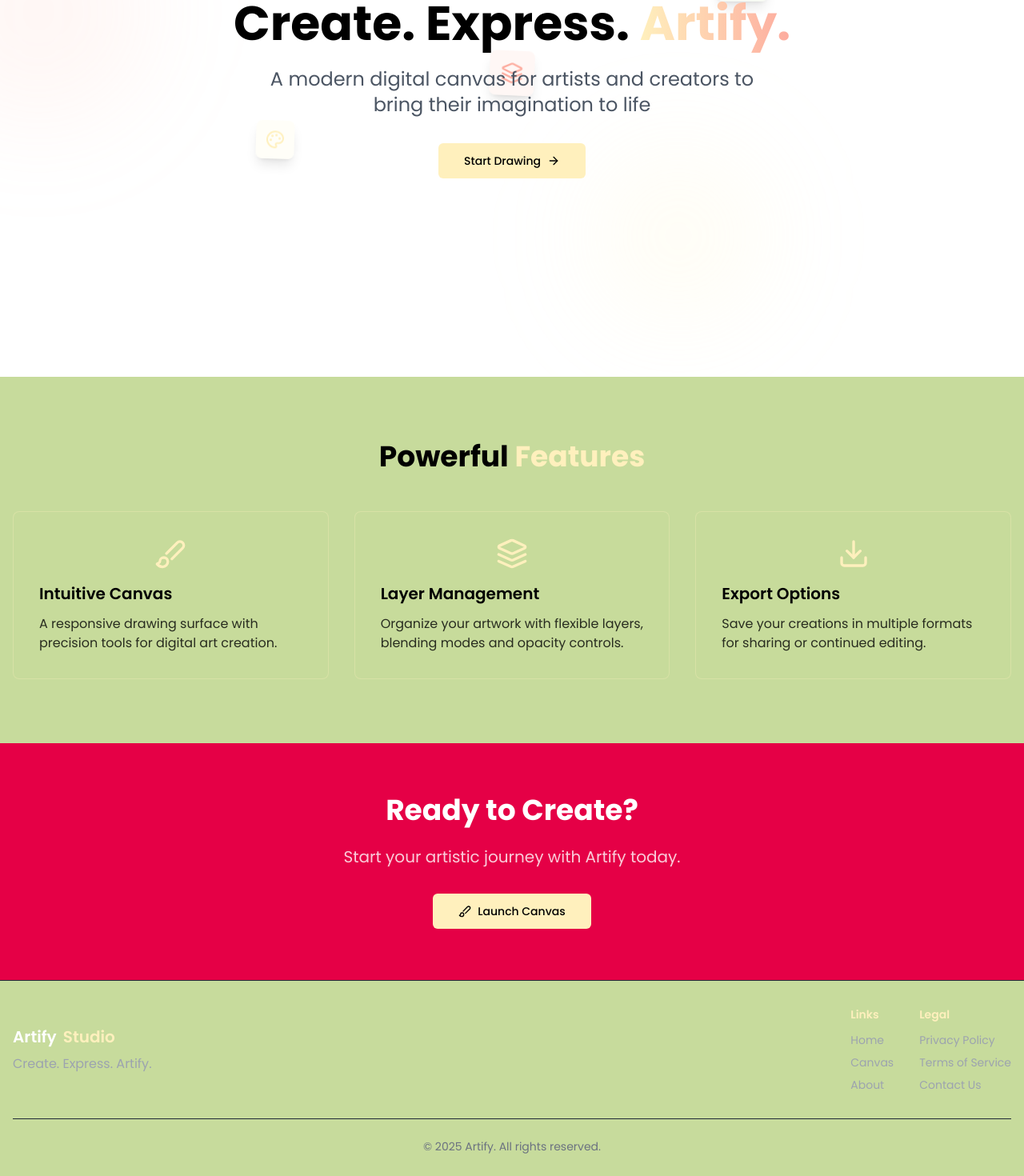
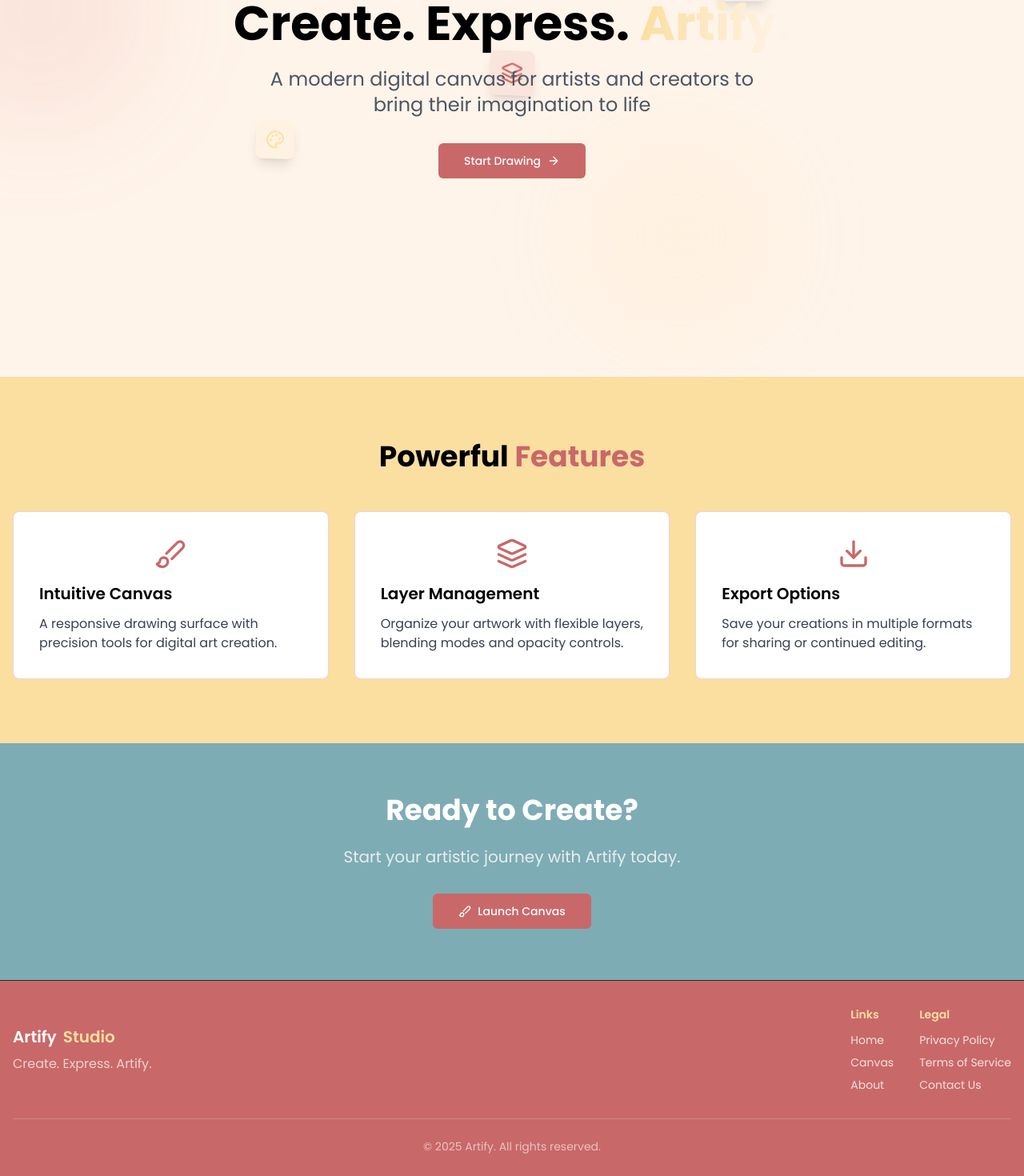
Before and after one commit to itserror404/artful-canvas-creator, a React (Vite) app: page / in a window 1280 px wide. Shown: the part 329-1799 px from the top of the page at 80% size. Built offline with nearby package versions, Linux system fonts and the light colour scheme.

Commit message:
Refactor: Update color palette
Update the color palette to match the new design specifications.

```diff
--- a/src/components/Footer.tsx
+++ b/src/components/Footer.tsx
@@ -4,38 +4,38 @@ import { Link } from 'react-router-dom';
 
 const Footer = () => {
   return (
-    <footer className="bg-artify-primary py-8 border-t border-gray-800">
+    <footer className="bg-artify-error py-8 border-t border-gray-800">
       <div className="container mx-auto px-4">
         <div className="flex flex-col md:flex-row justify-between items-center">
           <div className="mb-6 md:mb-0">
-            <h3 className="text-xl font-semibold text-artify-white flex items-center gap-2">
+            <h3 className="text-xl font-semibold text-white flex items-center gap-2">
               Artify <span className="text-artify-secondary">Studio</span>
             </h3>
-            <p className="text-gray-400 mt-2">Create. Express. Artify.</p>
+            <p className="text-white/70 mt-2">Create. Express. Artify.</p>
           </div>
 
           <div className="flex gap-8">
             <div>
               <h4 className="text-sm font-semibold text-artify-secondary mb-3">Links</h4>
               <ul className="space-y-2 text-sm">
-                <li><Link to="/" className="text-gray-400 hover:text-artify-secondary transition">Home</Link></li>
-                <li><Link to="/canvas" className="text-gray-400 hover:text-artify-secondary transition">Canvas</Link></li>
-                <li><Link to="/about" className="text-gray-400 hover:text-artify-secondary transition">About</Link></li>
+                <li><Link to="/" className="text-white/80 hover:text-artify-secondary transition">Home</Link></li>
+                <li><Link to="/canvas" className="text-white/80 hover:text-artify-secondary transition">Canvas</Link></li>
+                <li><Link to="/about" className="text-white/80 hover:text-artify-secondary transition">About</Link></li>
               </ul>
             </div>
 
             <div>
               <h4 className="text-sm font-semibold text-artify-secondary mb-3">Legal</h4>
               <ul className="space-y-2 text-sm">
-                <li><a href="#" className="text-gray-400 hover:text-artify-secondary transition">Privacy Policy</a></li>
-                <li><a href="#" className="text-gray-400 hover:text-artify-secondary transition">Terms of Service</a></li>
-                <li><a href="#" className="text-gray-400 hover:text-artify-secondary transition">Contact Us</a></li>
+                <li><a href="#" className="text-white/80 hover:text-artify-secondary transition">Privacy Policy</a></li>
+                <li><a href="#" className="text-white/80 hover:text-artify-secondary transition">Terms of Service</a></li>
+                <li><a href="#" className="text-white/80 hover:text-artify-secondary transition">Contact Us</a></li>
               </ul>
             </div>
           </div>
         </div>
 
-        <div className="mt-8 pt-6 border-t border-gray-800 text-center text-sm text-gray-500">
+        <div className="mt-8 pt-6 border-t border-white/20 text-center text-sm text-white/60">
           <p>© {new Date().getFullYear()} Artify. All rights reserved.</p>
         </div>
       </div>
--- a/src/index.css
+++ b/src/index.css
@@ -1,4 +1,3 @@
-
 @import url('https://fonts.googleapis.com/css2?family=Poppins:wght@300;400;500;600;700&display=swap');
 
 @tailwind base;
@@ -16,35 +15,35 @@
     --popover: 0 0% 100%;
     --popover-foreground: 0 0% 20%;
 
-    --primary: 90 51% 73%;
+    --primary: 191 19% 60%;
     --primary-foreground: 0 0% 20%;
 
-    --secondary: 48 100% 88%;
+    --secondary: 43 89% 81%;
     --secondary-foreground: 0 0% 20%;
 
     --muted: 248 20% 90%;
     --muted-foreground: 0 0% 45%;
 
-    --accent: 11 96% 80%;
+    --accent: 35 100% 96%;
     --accent-foreground: 0 0% 20%;
 
-    --destructive: 348 100% 45%;
+    --destructive: 0 43% 60%;
     --destructive-foreground: 0 0% 100%;
 
     --border: 248 20% 85%;
     --input: 248 20% 85%;
-    --ring: 90 51% 73%;
+    --ring: 191 19% 60%;
 
     --radius: 0.5rem;
 
-    --sidebar-background: 90 51% 73%;
+    --sidebar-background: 191 19% 60%;
     --sidebar-foreground: 0 0% 100%;
-    --sidebar-primary: 48 100% 88%;
+    --sidebar-primary: 43 89% 81%;
     --sidebar-primary-foreground: 0 0% 20%;
-    --sidebar-accent: 11 96% 80%;
+    --sidebar-accent: 35 100% 96%;
     --sidebar-accent-foreground: 0 0% 20%;
-    --sidebar-border: 90 51% 63%;
-    --sidebar-ring: 48 100% 88%;
+    --sidebar-border: 191 19% 50%;
+    --sidebar-ring: 43 89% 81%;
   }
 
   * {
@@ -52,7 +51,7 @@
   }
 
   body {
-    @apply bg-white text-artify-text font-poppins overflow-x-hidden;
+    @apply bg-white text-black font-poppins overflow-x-hidden;
   }
 
   .canvas-container {
@@ -60,7 +59,7 @@
   }
 
   .toolbar-button {
-    @apply p-2 rounded-lg transition-all duration-200 text-artify-white
+    @apply p-2 rounded-lg transition-all duration-200 text-black
            hover:bg-artify-secondary hover:text-artify-text;
   }
 
@@ -152,7 +151,6 @@
   }
 }
 
-/* Update this to use our artify-primary color */
 .bg-artify-primary-dark {
   background-color: rgba(199, 219, 156, 0.8);
 }
--- a/src/pages/Home.tsx
+++ b/src/pages/Home.tsx
@@ -9,9 +9,9 @@ const Home = () => {
   return (
     <div className="min-h-screen">
       {/* Hero Section */}
-      <div className="relative min-h-screen flex items-center justify-center overflow-hidden pt-20">
+      <div className="relative min-h-screen flex items-center justify-center overflow-hidden pt-20 bg-artify-accent">
         <div className="absolute -top-16 -right-16 h-64 w-64 rounded-full bg-artify-secondary/20 blur-3xl"></div>
-        <div className="absolute top-1/4 -left-24 h-72 w-72 rounded-full bg-artify-accent/10 blur-3xl"></div>
+        <div className="absolute top-1/4 -left-24 h-72 w-72 rounded-full bg-artify-error/10 blur-3xl"></div>
         <div className="absolute bottom-16 right-1/4 h-56 w-56 rounded-full bg-artify-secondary/15 blur-3xl"></div>
 
         {/* Floating 3D elements */}
@@ -21,12 +21,12 @@ const Home = () => {
         <div className="absolute bottom-1/3 left-1/4 floating-card h-12 w-12 bg-artify-secondary/10 rounded-lg shadow-lg animate-float-delay">
           <Palette className="h-6 w-6 text-artify-secondary absolute inset-0 m-auto" />
         </div>
-        <div className="absolute top-1/2 left-1/5 floating-card h-14 w-14 bg-artify-accent/10 rounded-lg shadow-lg animate-float-alt">
-          <Layers className="h-7 w-7 text-artify-accent absolute inset-0 m-auto" />
+        <div className="absolute top-1/2 left-1/5 floating-card h-14 w-14 bg-artify-error/10 rounded-lg shadow-lg animate-float-alt">
+          <Layers className="h-7 w-7 text-artify-error absolute inset-0 m-auto" />
         </div>
 
         <div className="container px-4 mx-auto z-10 text-center">
-          <h1 className="text-4xl md:text-6xl font-bold mb-6">
+          <h1 className="text-4xl md:text-6xl font-bold mb-6 text-black">
             Create. Express. <span className="text-gradient">Artify.</span>
           </h1>
           <p className="text-xl md:text-2xl text-gray-600 max-w-2xl mx-auto mb-8">
@@ -35,7 +35,7 @@ const Home = () => {
           <Button
             asChild
             size="lg"
-            className="bg-artify-secondary text-artify-text hover:bg-artify-secondary/90 font-medium hover-scale"
+            className="bg-artify-error text-white hover:bg-artify-error/90 font-medium hover-scale"
           >
             <Link to="/canvas" className="flex items-center gap-2">
               Start Drawing <ArrowRight className="h-4 w-4" />
@@ -45,37 +45,37 @@ const Home = () => {
       </div>
 
       {/* Features Section */}
-      <section className="py-20 w-full bg-artify-primary text-artify-text">
+      <section className="py-20 w-full bg-artify-secondary text-black">
         <div className="container mx-auto px-4">
           <h2 className="text-3xl md:text-4xl font-bold text-center mb-12">
-            Powerful <span className="text-artify-secondary">Features</span>
+            Powerful <span className="text-artify-error">Features</span>
           </h2>
 
           <div className="grid grid-cols-1 md:grid-cols-3 gap-8">
             {[
               {
                 title: "Intuitive Canvas",
-                icon: <Brush className="h-10 w-10 text-artify-secondary" />,
+                icon: <Brush className="h-10 w-10 text-artify-error" />,
                 description: "A responsive drawing surface with precision tools for digital art creation."
               },
               {
                 title: "Layer Management",
-                icon: <Layers className="h-10 w-10 text-artify-secondary" />,
+                icon: <Layers className="h-10 w-10 text-artify-error" />,
                 description: "Organize your artwork with flexible layers, blending modes and opacity controls."
               },
               {
                 title: "Export Options",
-                icon: <Download className="h-10 w-10 text-artify-secondary" />,
+                icon: <Download className="h-10 w-10 text-artify-error" />,
                 description: "Save your creations in multiple formats for sharing or continued editing."
               }
             ].map((feature, index) => (
               <div
                 key={index}
-                className="card-3d bg-artify-primary/80 p-8 rounded-lg border border-artify-secondary/30 transition-all duration-300 hover:shadow-lg hover:shadow-artify-secondary/20 hover:border-artify-secondary/70 hover:translate-y-[-5px]"
+                className="card-3d bg-white p-8 rounded-lg border border-artify-error/30 transition-all duration-300 hover:shadow-lg hover:shadow-artify-error/20 hover:border-artify-error/70 hover:translate-y-[-5px]"
               >
                 <div className="flex justify-center mb-4">{feature.icon}</div>
-                <h3 className="text-xl font-semibold mb-3">{feature.title}</h3>
-                <p className="text-artify-text/80">{feature.description}</p>
+                <h3 className="text-xl font-semibold mb-3 text-black">{feature.title}</h3>
+                <p className="text-gray-700">{feature.description}</p>
               </div>
             ))}
           </div>
@@ -83,16 +83,16 @@ const Home = () => {
       </section>
 
       {/* CTA Section */}
-      <section className="py-16 w-full bg-artify-error text-artify-white">
+      <section className="py-16 w-full bg-artify-primary text-white">
         <div className="container mx-auto px-4 text-center">
-          <h2 className="text-3xl md:text-4xl font-bold mb-6 text-artify-white">Ready to Create?</h2>
-          <p className="text-xl text-artify-white/80 max-w-2xl mx-auto mb-8">
+          <h2 className="text-3xl md:text-4xl font-bold mb-6 text-white">Ready to Create?</h2>
+          <p className="text-xl text-white/80 max-w-2xl mx-auto mb-8">
             Start your artistic journey with Artify today.
           </p>
           <Button
             asChild
             size="lg"
-            className="bg-artify-secondary text-artify-text hover:bg-artify-secondary/90 font-medium hover-scale"
+            className="bg-artify-error text-white hover:bg-artify-error/90 font-medium hover-scale"
           >
             <Link to="/canvas" className="flex items-center gap-2">
               <Brush className="h-5 w-5" /> Launch Canvas
--- a/tailwind.config.ts
+++ b/tailwind.config.ts
@@ -64,10 +64,10 @@ export default {
 					ring: 'hsl(var(--sidebar-ring))'
 				},
 				artify: {
-					primary: 'rgb(199, 219, 156)',    // Soft Green
-					secondary: 'rgb(255, 240, 189)',  // Soft Yellow
-					accent: 'rgb(253, 171, 158)',     // Soft Peach
-					error: 'rgb(229, 0, 70)',         // Vivid Red
+					primary: 'rgb(126, 172, 181)',    // Teal for "Ready to Create"
+					secondary: 'rgb(250, 223, 161)',  // Soft Yellow for "Features"
+					accent: 'rgb(255, 244, 234)',     // Light Cream for "Hero Section"
+					error: 'rgb(201, 104, 104)',      // Soft Red for "Footer/Buttons"
 					white: '#FFFFFF',                 // Pure white
 					text: '#000000'                   // Black for text
 				}
```
Also changed, not shown: src/components/Navigation.tsx (+5 -5 lines), src/pages/About.tsx (+17 -17 lines), src/pages/Index.tsx (+12 -12 lines).
